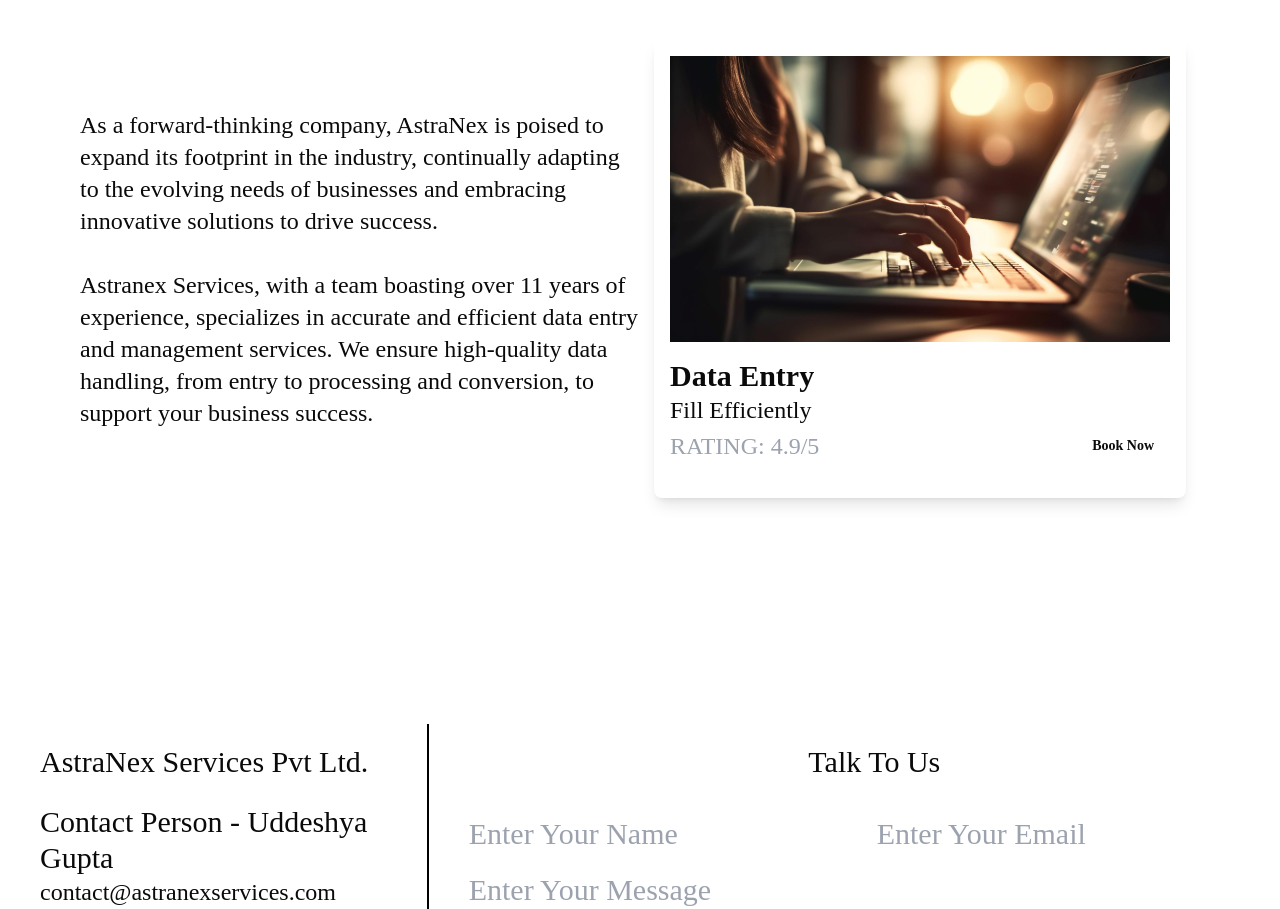
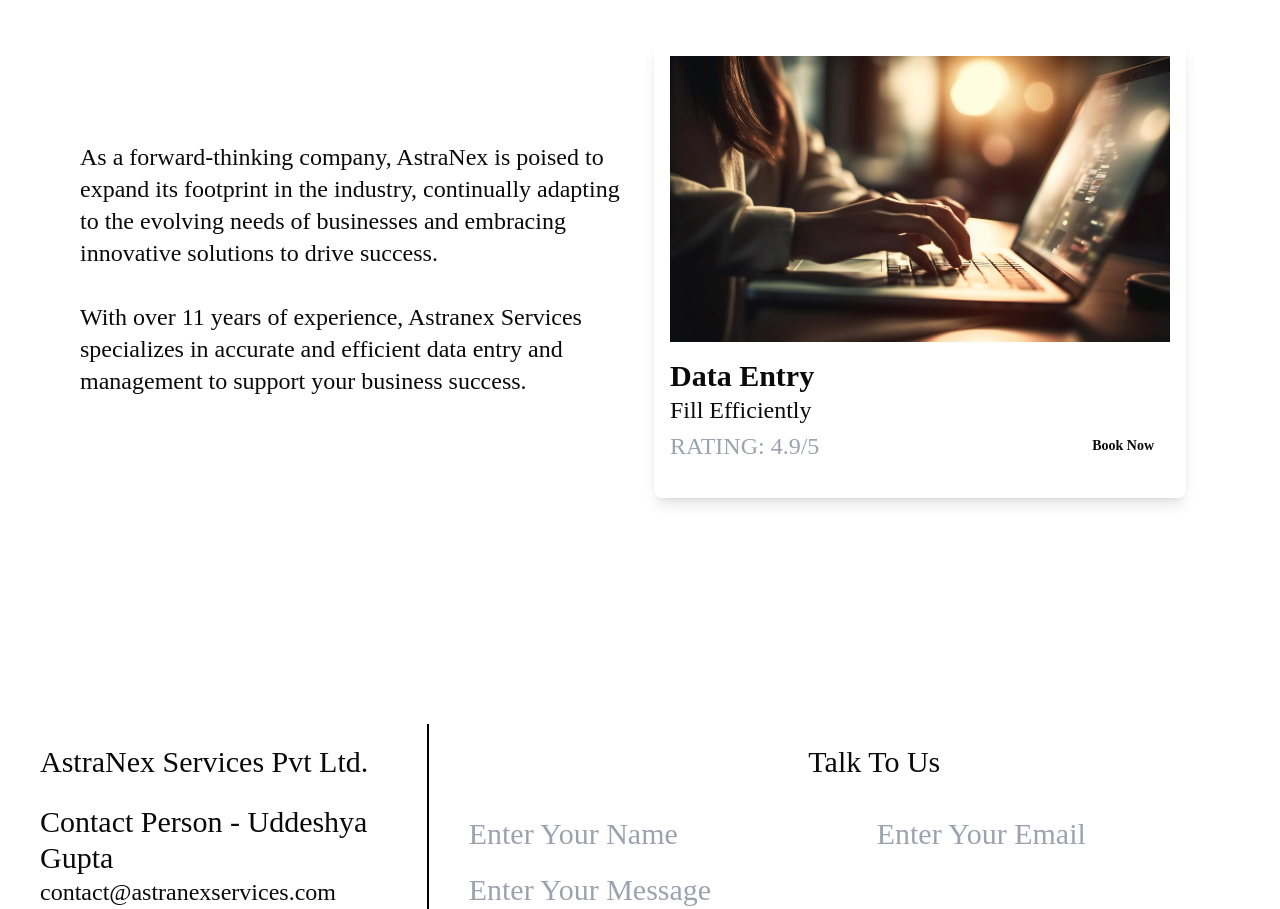
Before and after one commit to HarshUpadhyay2003/my-app, a Next.js app: page / in a window 1280 px wide. Shown: the part 972-1881 px from the top of the page. Built offline with nearby package versions, Linux system fonts and the light colour scheme.

Commit message:
change content in product page.

```diff
--- a/components/product.js
+++ b/components/product.js
@@ -13,12 +13,11 @@ export default function Products() {
             footprint in the industry, continually adapting to the evolving
             needs of businesses and embracing innovative solutions to drive
             success.
-            <br/><br/>
-            Astranex Services, with a team boasting over 11 years of
-            experience, specializes in accurate and efficient data entry and
-            management services. We ensure high-quality data handling, from
-            entry to processing and conversion, to support your business
-            success.
+            <br />
+            <br />
+            With over 11 years of experience, Astranex Services specializes in
+            accurate and efficient data entry and management to support your
+            business success.
           </p>
           <Catalouge />
         </div>
```
